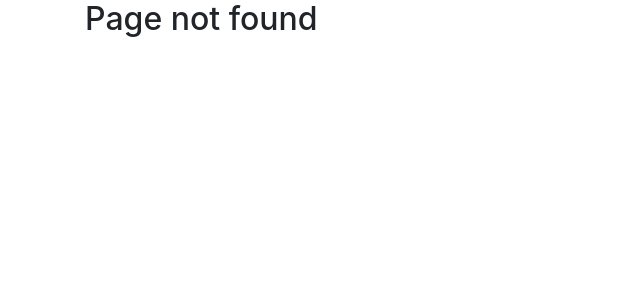
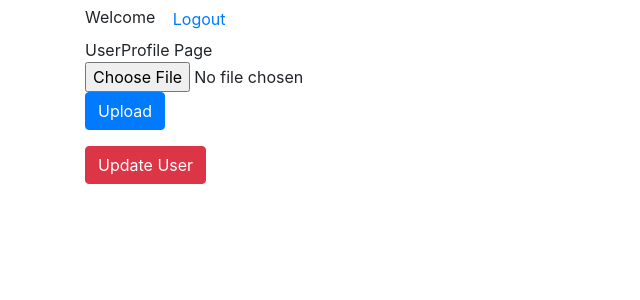
Before and after one commit to actimsina/304CEM-S19-frontend-react, a React (Create React App) app: page /profile in a window 1280 px wide. Before the commit this address had no page. Shown: the top 300 px of the page, without its empty margins (0-640 px from the left). Built offline with nearby package versions, Linux system fonts and the light colour scheme; no server answers; sample sign-in values are in the browser's storage.

Commit message:
file upload added on profile page

```diff
--- a/src/App.js
+++ b/src/App.js
@@ -6,6 +6,7 @@ import Register from './components/Register';
 import PrivateRoute from './utils/PrivateRoute';
 import Dashboard from './components/Dashboard';
 import NoMatch from './components/NoMatch';
+import UserProfile from './components/UserProfile';
 
 function App() {
   return (
@@ -15,6 +16,7 @@ function App() {
           <Route exact path='/' component={Login} />
           <Route path='/register' component={Register} />
           <PrivateRoute path='/dashboard' component={Dashboard} />
+          <PrivateRoute path='/profile' component={UserProfile} />
           <Route>
             <NoMatch />
           </Route>
--- a/src/components/Dashboard.js
+++ b/src/components/Dashboard.js
@@ -1,9 +1,9 @@
 import React, { Component } from 'react'
-import { Button, Container } from 'reactstrap'
-import { Link } from 'react-router-dom';
+import { Container } from 'reactstrap'
 import TodoForm from './TodoApp/TodoForm';
 import TodoList from './TodoApp/TodoList';
 import Axios from 'axios';
+import Navigation from './Navigation';
 
 export default class Dashboard extends Component {
 
@@ -12,7 +12,6 @@ export default class Dashboard extends Component {
 
         this.state = {
             tasks: [],
-            user: {},
             currentTodo: '',
             config: {
                 headers: { 'Authorization': `Bearer ${localStorage.getItem('token')}` }
@@ -21,13 +20,6 @@ export default class Dashboard extends Component {
     }
 
     componentDidMount() {
-        Axios.get('http://localhost:3001/users/me', this.state.config)
-            .then((response) => {
-                this.setState({
-                    user: response.data
-                })
-            });
-
         Axios.get('http://localhost:3001/tasks', this.state.config)
             .then((response) => {
                 console.log(response.data)
@@ -104,16 +96,12 @@ export default class Dashboard extends Component {
         })
     }
 
-    handleLogout = (e) => {
-        e.preventDefault();
-        localStorage.removeItem('token');
-        this.props.history.push('/')
-    }
+
     render() {
         return (
             <Container>
-                Welcome <Link to='/profile'> {this.state.user.username} </Link>
-                <Button color='link' onClick={this.handleLogout}> Logout</Button>
+                <Navigation />
+
                 <TodoForm currentTodo={this.state.currentTodo}
                     handleCurrentTodoChange={this.handleCurrentTodoChange}
                     handleTodoSubmit={this.handleTodoSubmit}
--- /dev/null
+++ b/src/components/Navigation.js
@@ -0,0 +1,43 @@
+import React, { Component } from 'react'
+import Axios from 'axios'
+import { Button } from 'reactstrap'
+import { Link, withRouter } from 'react-router-dom'
+
+class Navigation extends Component {
+    constructor(props) {
+        super(props)
+
+        this.state = {
+            user: {},
+            config: {
+                headers: { 'Authorization': `Bearer ${localStorage.getItem('token')}` }
+            }
+        }
+    }
+
+
+    componentDidMount() {
+        Axios.get('http://localhost:3001/users/me', this.state.config)
+            .then((response) => {
+                this.setState({
+                    user: response.data
+                })
+            });
+    }
+
+    handleLogout = (e) => {
+        e.preventDefault();
+        localStorage.removeItem('token');
+        this.props.history.push('/')
+    }
+    render() {
+        return (
+            <div>
+                Welcome <Link to='/profile'> {this.state.user.username} </Link>
+                <Button color='link' onClick={this.handleLogout}> Logout</Button>
+            </div>
+        )
+    }
+}
+
+export default withRouter(Navigation)
--- /dev/null
+++ b/src/components/UserProfile.js
@@ -0,0 +1,76 @@
+import React, { Component } from 'react'
+import Navigation from './Navigation'
+import Axios from 'axios'
+import { Form, FormGroup, Input, Button } from 'reactstrap'
+
+export default class UserProfile extends Component {
+
+    constructor(props) {
+        super(props)
+
+        this.state = {
+            user: {},
+            config: {
+                headers: { 'Authorization': `Bearer ${localStorage.getItem('token')}` }
+            },
+            selectedFile: null
+
+        }
+    }
+
+
+    componentDidMount() {
+        Axios.get('http://localhost:3001/users/me', this.state.config)
+            .then((response) => {
+                this.setState({
+                    user: response.data
+                })
+            });
+    }
+
+    handleFileSelect = (e) => {
+        console.log(e.target.files[0])
+
+        this.setState({
+            selectedFile: e.target.files[0]
+        })
+    }
+
+    uploadFile = (e) => {
+        e.preventDefault();
+        const data = new FormData()
+        data.append('myFile', this.state.selectedFile)
+        Axios.post('http://localhost:3001/upload', data, this.state.config)
+            .then((response) => {
+                console.log(response.data)
+
+                this.setState({
+                    user: { ...this.state.user, image: response.data.filename }
+                })
+            }).catch((err) => console.log(err.response))
+    }
+
+    updateUser = (e) => {
+        e.preventDefault();
+        Axios.put('http://localhost:3001/users/me', { image: this.state.user.image }, this.state.config)
+            .then((response) => console.log(response.data)).catch((err) => console.log(err.response))
+    }
+
+    render() {
+        return (
+            <div>
+                <Navigation />
+                UserProfile Page
+                <Form>
+                    <FormGroup>
+                        <Input type='file' onChange={this.handleFileSelect} />
+                        <Button color='primary' onClick={this.uploadFile}>Upload</Button>
+                    </FormGroup>
+
+
+                    <Button color='danger' onClick={this.updateUser}>Update User</Button>
+                </Form>
+            </div>
+        )
+    }
+}
```
